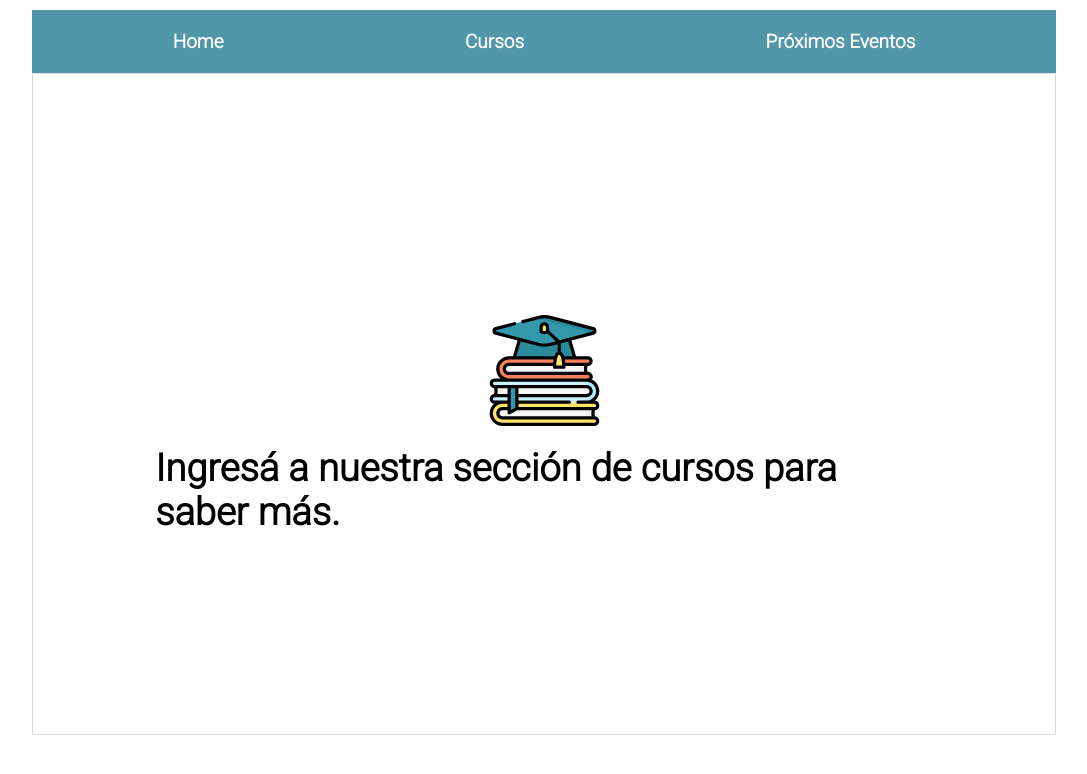
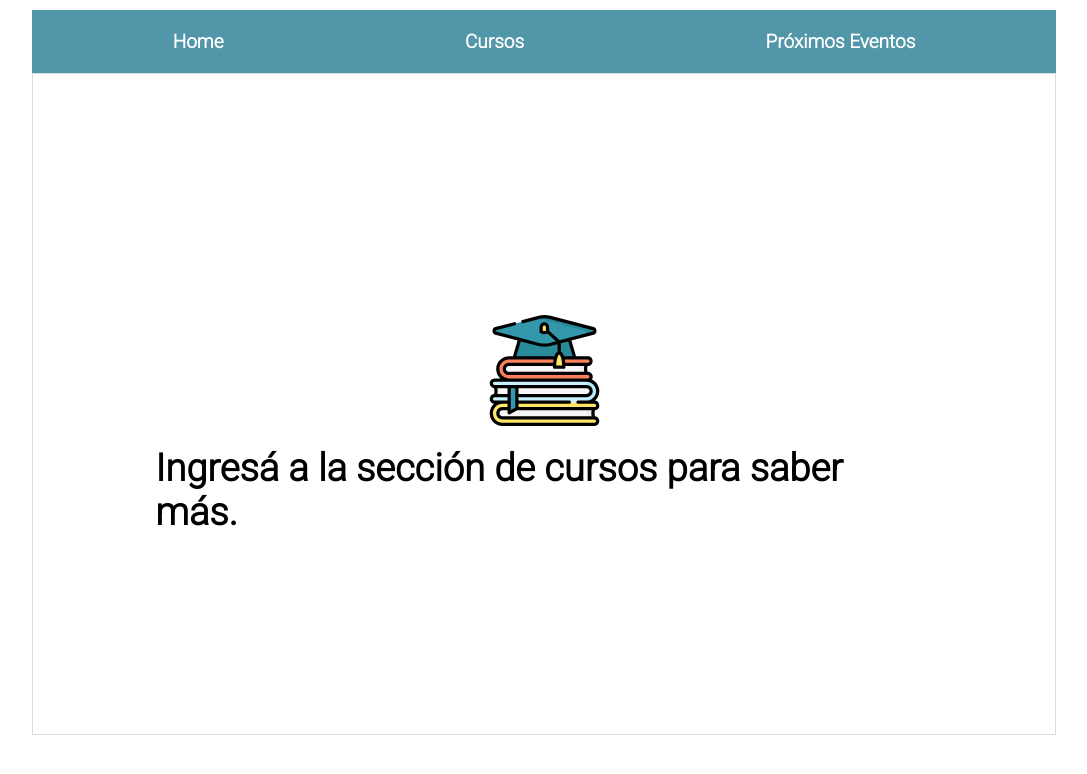
Before and after one commit to MGagiledevelopment/REACT-ROUTING, a React (Create React App) app: page / in a window 1280 px wide. Shown: the top 774 px of the page, without its empty margins (96-1183 px from the left). Built offline with nearby package versions, Linux system fonts and the light colour scheme.

Commit message:
title change

```diff
--- a/src/components/Home.jsx
+++ b/src/components/Home.jsx
@@ -10,7 +10,7 @@ export default function () {
         alt="image"
         width="111rem"
       />
-      <h1>Ingresá a nuestra sección de cursos para saber más.</h1>
+      <h1>Ingresá a la sección de cursos para saber más.</h1>
     </div>
   );
 }
```
